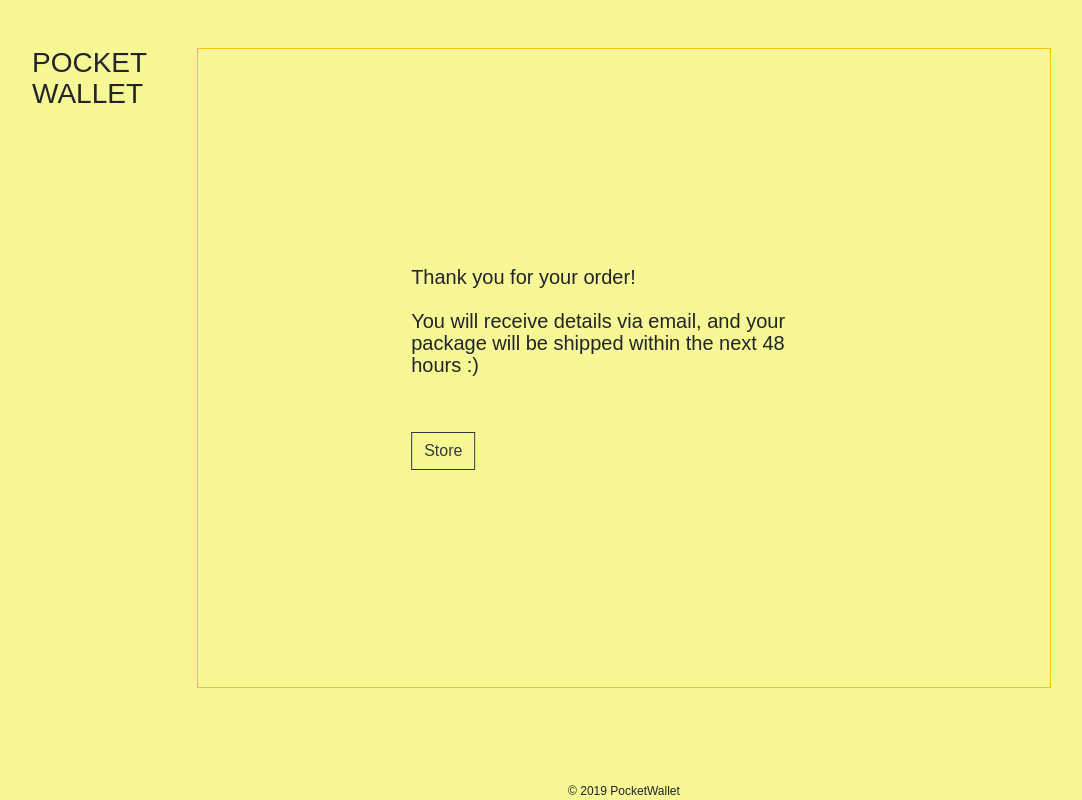
After one commit to KingsleyBell/pocket-wallet, a Flask app: page /order-complete/ in a window 1280 px wide. The commit adds this page. Shown: the whole page, without its empty margins (16-1098 px from the left). Run offline with Flask 2, Linux system fonts and the light colour scheme; some libraries are stand-ins or nearby versions.

Commit message:
order status views.

```diff
--- a/app/app.py
+++ b/app/app.py
@@ -17,5 +17,32 @@ def home():
     )
 
 
+@application.route('/order-cancelled/')
+def order_cancelled():
+    order_status_message = (
+        "Order successfully cancelled."
+        "<br><br>"
+        "Navigate back to store to continue shopping."
+    )
+    return render_template(
+        'order_status.html',
+        order_status_message=order_status_message
+    )
+
+
+@application.route('/order-complete/')
+def order_complete():
+    order_status_message = (
+        "Thank you for your order!"
+        "<br><br>"
+        "You will receive details via email, "
+        "and your package will be shipped within the next 48 hours :)"
+    )
+    return render_template(
+        'order_status.html',
+        order_status_message=order_status_message
+    )
+
+
 if __name__ == "__main__":
     application.run(host='0.0.0.0', port=800)
--- a/app/static/css/main.css
+++ b/app/static/css/main.css
@@ -70,6 +70,13 @@ body {
   display: inline-block;
 }
 
+.order-status {
+    position: absolute;
+    left: 50%;
+    top: 50%;
+    transform: translate(-50%, -50%);
+}
+
 @media only screen and (max-width: 768px) {
     /* For devices: */
     .buy {
--- a/app/templates/index.html
+++ b/app/templates/index.html
@@ -111,7 +111,7 @@
               </div>
               <input type="hidden" name="os2" value="{{ link.colour_name }}">
               <input type="hidden" name="currency_code" value="USD">
-              <button type="submit" class="btn btn-dark btn-sm button-link pull-right" disabled>BUY NOW</button>
+              <button type="submit" class="btn btn-dark btn-sm button-link rounded-0 pull-right" disabled>BUY NOW</button>
             </form>
           </div>
         </div>
--- /dev/null
+++ b/app/templates/order_status.html
@@ -0,0 +1,78 @@
+<!DOCTYPE html>
+<html lang="en">
+<head>
+  <meta charset="utf-8">
+  <meta http-equiv="x-ua-compatible" content="ie=edge">
+  <title>POCKET WALLET</title>
+  <meta name="viewport" content="width=device-width, initial-scale=1.0">
+  <meta name="description" content="">
+  <meta name="author" content="">
+
+  <!-- Favicon -->
+  <link rel="icon" type="image/png" href="{{ url_for('static', filename='img/favicon.png') }}">
+  <meta name="msapplication-TileColor" content="#ffffff">
+  <meta name="theme-color" content="#ffffff">
+
+  <!-- HTML5 shim, for IE6-8 support of HTML5 elements -->
+  <!--[if lt IE 9]>
+      <script src="https://cdnjs.cloudflare.com/ajax/libs/html5shiv/3.7.3/html5shiv.min.js"></script>
+    <![endif]-->
+
+  <!-- Latest compiled and minified Bootstrap 4 beta CSS -->
+  <link rel="stylesheet"
+        href="https://maxcdn.bootstrapcdn.com/bootstrap/4.0.0-beta/css/bootstrap.min.css"
+        integrity="sha384-/Y6pD6FV/Vv2HJnA6t+vslU6fwYXjCFtcEpHbNJ0lyAFsXTsjBbfaDjzALeQsN6M"
+        crossorigin="anonymous">
+
+  <!-- Your stuff: Third-party CSS libraries go here -->
+  <link href="https://maxcdn.bootstrapcdn.com/font-awesome/4.7.0/css/font-awesome.min.css"
+        rel="stylesheet">
+  <link href="{{ url_for('static', filename='css/main.css') }}" rel="stylesheet">
+</head>
+
+<body>
+<div class="container-fluid my-5" style="height: 80vh;">
+  <div class="row h-100">
+    <nav class="col-md-2 sidebar navbar navbar-expand-lg navbar-light pl-4" id="home-nav">
+      <div class="sidebar-sticky">
+        <a href="{{ url_for('home') }}" id="home-link">
+          <h3 class="site-heading" style="position: relative">
+            POCKET<br>
+            WALLET
+          </h3>
+        </a>
+      </div>
+    </nav>
+    <main role="main" class="col-md-8 p-4 border border-warning h-100">
+      <div class="order-status">
+        <div class="row section active" style="position: relative;">
+          <div class="col-md-12">
+            <h5>{{ order_status_message|safe }}</h5>
+          </div>
+        </div>
+        <a class="btn btn-outline-dark rounded-0 mt-5" href="{{ url_for('home') }}">Store</a>
+      </div>
+    </main>
+    <div class="footer">
+      © 2019 PocketWallet
+    </div>
+  </div>
+</div>
+
+<!-- Le javascript
+================================================== -->
+<!-- Placed at the end of the document so the pages load faster -->
+
+<!-- Required by Bootstrap v4 beta -->
+<script src="https://code.jquery.com/jquery-3.2.1.min.js"
+        integrity="sha256-hwg4gsxgFZhOsEEamdOYGBf13FyQuiTwlAQgxVSNgt4="
+        crossorigin></script>
+<script src="https://cdnjs.cloudflare.com/ajax/libs/popper.js/1.11.0/umd/popper.min.js"
+          integrity="sha384-b/U6ypiBEHpOf/4+1nzFpr53nxSS+GLCkfwBdFNTxtclqqenISfwAzpKaMNFNmj4"
+          crossorigin="anonymous"></script>
+<script src="https://maxcdn.bootstrapcdn.com/bootstrap/4.0.0-beta/js/bootstrap.min.js"
+        integrity="sha384-h0AbiXch4ZDo7tp9hKZ4TsHbi047NrKGLO3SEJAg45jXxnGIfYzk4Si90RDIqNm1"
+        crossorigin="anonymous"></script>
+<!--Custom js-->
+</body>
+</html>
```
Also changed, not shown: app/templates/new_section.html (deleted, +0 -27 lines), app/templates/upload.html (deleted, +0 -43 lines).
